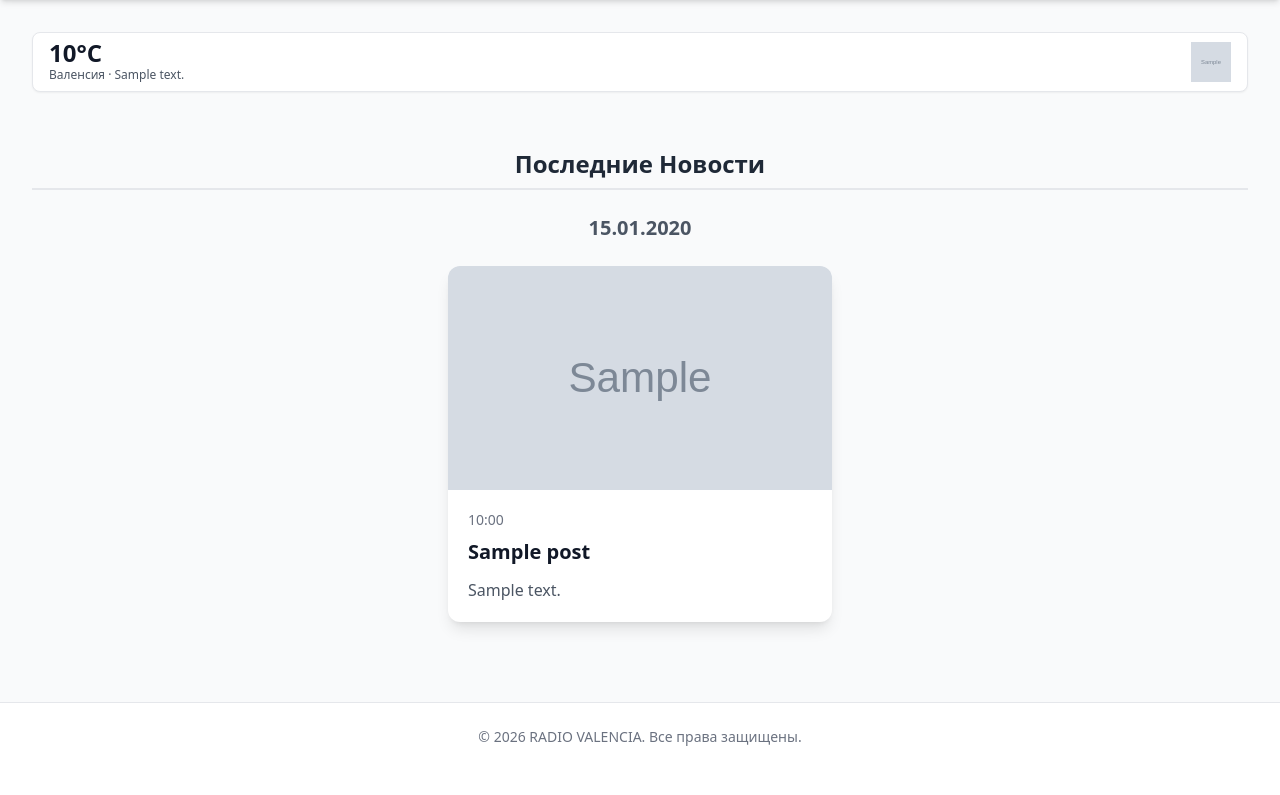
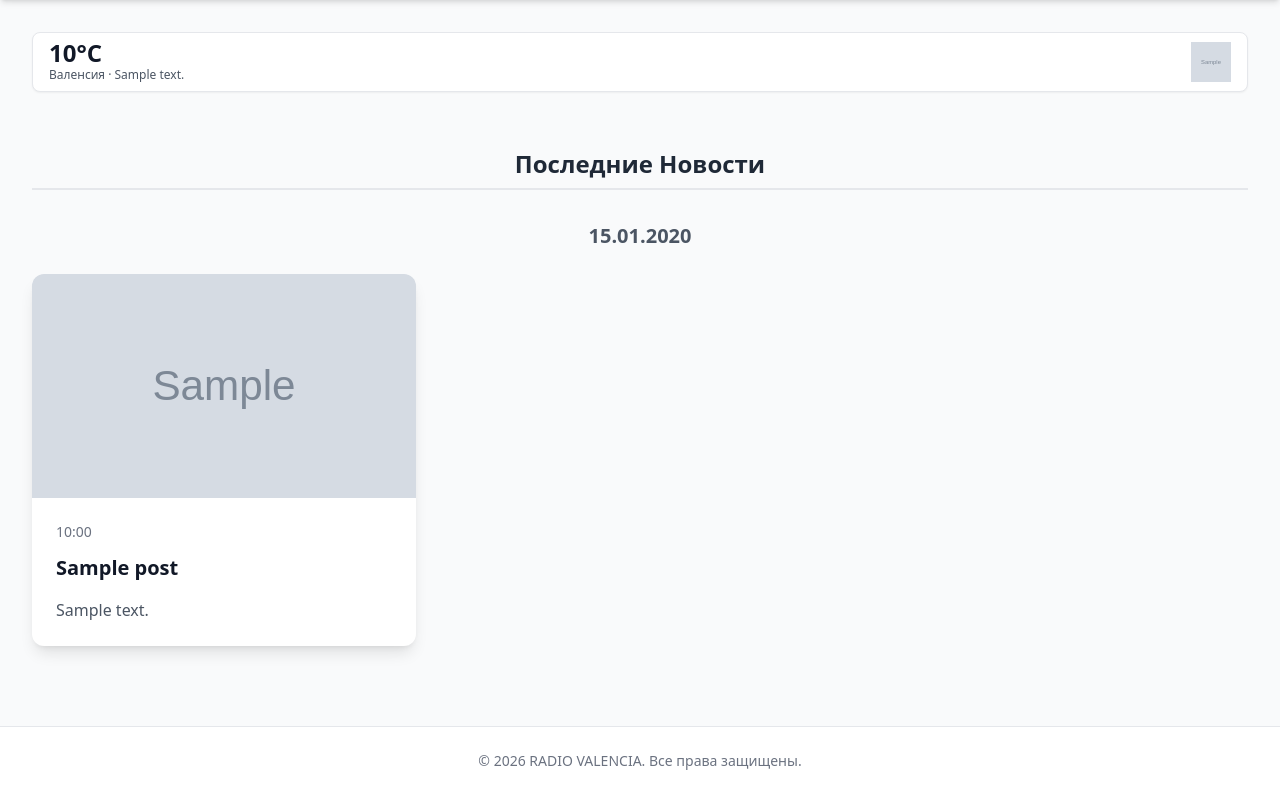
Before and after one commit to ne-proger/radio-valencia, a Flask app: template templates/home.html in a window 1280 px wide. Shown: the part 72-867 px from the top of the page. Before the commit the page ends 818 px from the top, so only its background shows below. Run offline with Flask 3, Linux system fonts and the light colour scheme; the template is opened without the code that fills it: most values are stand-ins (such as "Sample title", 1, 10 or a date in 2020); grey boxes marked "Sample" are stand-in pictures; some libraries are stand-ins or nearby versions.

Commit message:
fix: главная новость на всю ширину, сетка строго по 3 на десктопе

```diff
--- a/templates/home.html
+++ b/templates/home.html
@@ -12,7 +12,7 @@
     </div>
 </div>
 
-<h2 class="text-xl sm:text-2xl font-bold text-gray-800 mb-6 border-b-2 border-gray-200 pb-2 text-center">Последние Новости</h2>
+<h2 class="text-xl sm:text-2xl font-bold text-gray-800 mb-8 border-b-2 border-gray-200 pb-2 text-center">Последние Новости</h2>
 
 {% if posts %}
 {% set pinned_post = none %}
@@ -27,10 +27,10 @@
 {% endfor %}
 
 {% if pinned_post %}
-<div class="featured-full mb-12 bg-gray-100">  <!-- Full-width featured -->
-    <div class="grid grid-cols-1 lg:grid-cols-2 gap-0">
-        <a href="{{ url_for('post', post_id=pinned_post.id) }}" class="block overflow-hidden">
-            <div class="h-64 sm:h-80 lg:h-full min-h-96">
+<div class="featured-full mb-12 bg-white shadow-2xl rounded-xl overflow-hidden">
+    <div class="grid grid-cols-1 lg:grid-cols-3 gap-0">
+        <div class="lg:col-span-2 relative h-64 sm:h-80 lg:h-96 overflow-hidden">
+            <a href="{{ url_for('post', post_id=pinned_post.id) }}" class="block">
                 {% if pinned_post.main_image_url %}
                     <img src="{{ pinned_post.main_image_url }}" alt="{{ pinned_post.title }}"
                          loading="lazy"
@@ -40,24 +40,24 @@
                         Нет иллюстрации
                     </div>
                 {% endif %}
-            </div>
-        </a>
-        <div class="p-8 lg:p-12 flex flex-col justify-center bg-white">
-            <span class="text-sm font-bold uppercase text-red-600 bg-red-50 px-4 py-2 rounded-full inline-block mb-4">
+            </a>
+        </div>
+        <div class="p-8 lg:p-12 flex flex-col justify-center">
+            <span class="text-sm font-bold uppercase text-red-600 bg-red-50 px-4 py-2 rounded-full mb-4">
                 ЗАКРЕПЛЕНО
             </span>
-            <span class="text-sm text-gray-500 mb-4 block">
+            <span class="text-sm text-gray-500 mb-4">
                 {{ pinned_post.date_posted.strftime('%d.%m.%Y %H:%M') }}
             </span>
             <a href="{{ url_for('post', post_id=pinned_post.id) }}" class="block">
-                <h2 class="text-3xl sm:text-4xl lg:text-5xl font-bold text-gray-900 leading-tight hover:text-red-700 transition mb-6">
+                <h2 class="text-2xl sm:text-3xl lg:text-4xl font-bold text-gray-900 leading-tight hover:text-red-700 transition mb-6">
                     {{ pinned_post.title }}
                 </h2>
             </a>
-            <p class="text-lg lg:text-xl text-gray-700 line-clamp-6 mb-8">
+            <p class="text-base lg:text-lg text-gray-700 line-clamp-6 mb-6">
                 {{ pinned_post.content | markdown | striptags }}
             </p>
-            <a href="{{ url_for('post', post_id=pinned_post.id) }}" class="text-red-600 hover:text-red-800 font-bold text-xl self-start">
+            <a href="{{ url_for('post', post_id=pinned_post.id) }}" class="text-red-600 hover:text-red-800 font-bold text-lg">
                 Читать полностью →
             </a>
         </div>
@@ -80,9 +80,9 @@
         <h3 class="text-xl font-semibold text-gray-600 mb-6 text-center mt-12 first:mt-0">
             {{ date }}
         </h3>
-        <div class="flex flex-wrap justify-center gap-8">
+        <div class="grid grid-cols-1 md:grid-cols-2 lg:grid-cols-3 gap-8">
             {% for post in group %}
-            <div class="bg-white rounded-xl shadow-lg hover:shadow-2xl transition duration-300 w-full max-w-sm">
+            <div class="bg-white rounded-xl shadow-lg hover:shadow-2xl transition duration-300">
                 <a href="{{ url_for('post', post_id=post.id) }}" class="block">
                     <div class="h-56 overflow-hidden rounded-t-xl">
                         {% if post.main_image_url %}
@@ -96,12 +96,12 @@
                         {% endif %}
                     </div>
                 </a>
-                <div class="p-5">
-                    <span class="text-sm text-gray-500 block mb-2">
+                <div class="p-6">
+                    <span class="text-sm text-gray-500 block mb-3">
                         {{ post.date_posted.strftime('%H:%M') }}
                     </span>
                     <a href="{{ url_for('post', post_id=post.id) }}" class="block">
-                        <h3 class="text-xl font-bold text-gray-900 hover:text-red-600 transition line-clamp-3 mb-3">
+                        <h3 class="text-xl font-bold text-gray-900 hover:text-red-600 transition line-clamp-3 mb-4">
                             {{ post.title }}
                         </h3>
                     </a>
@@ -118,7 +118,7 @@
 
 {% if pagination.pages > 1 %}
 <div class="mt-16 flex justify-center">
-    <div class="flex flex-wrap justify-center gap-3">
+    <div class="flex flex-wrap justify-center gap-4">
         {% if pagination.has_prev %}
             <a href="{{ url_for('home', page=pagination.prev_num) }}" class="px-6 py-3 bg-red-600 text-white rounded-lg hover:bg-red-700 transition">
                 ← Предыдущая
```
